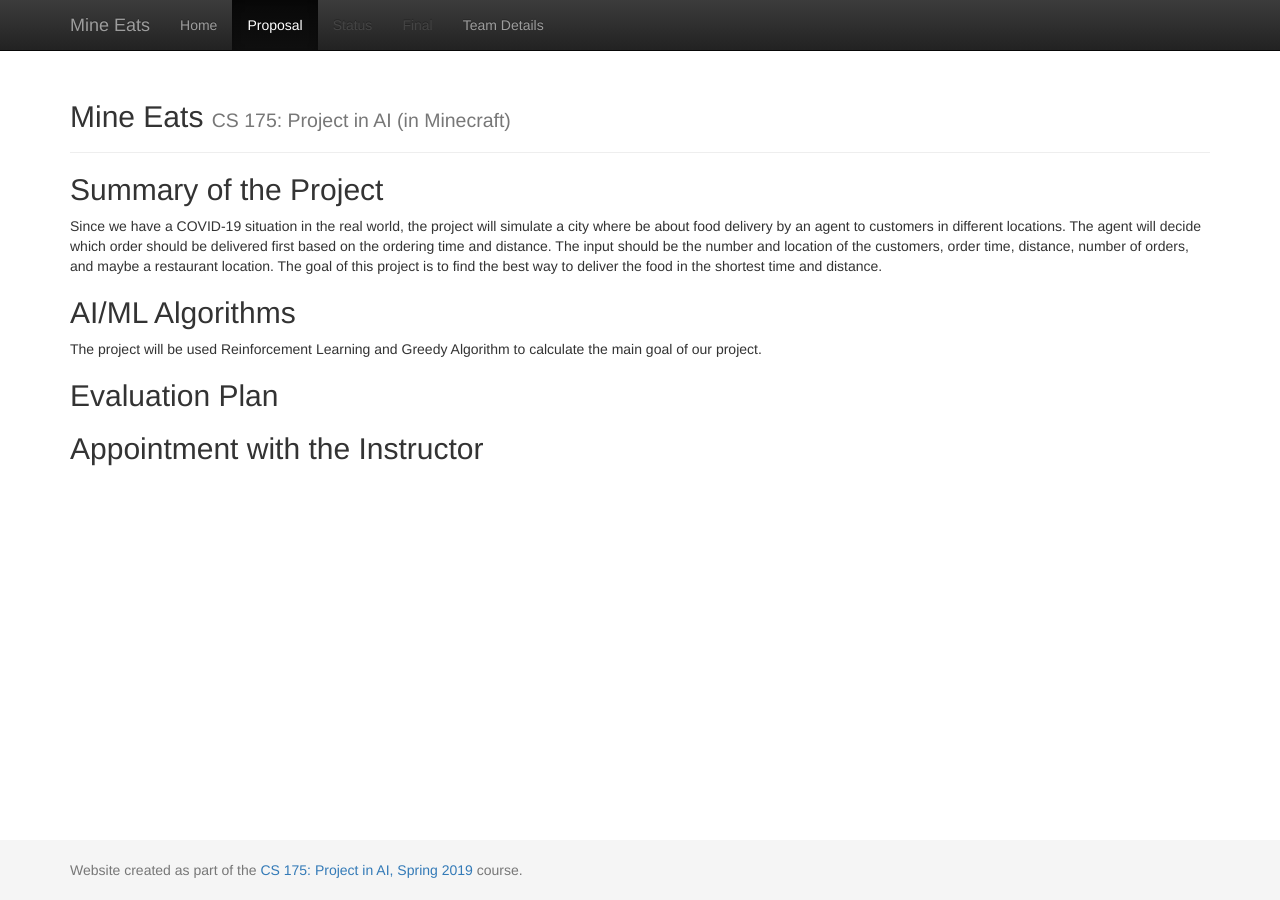
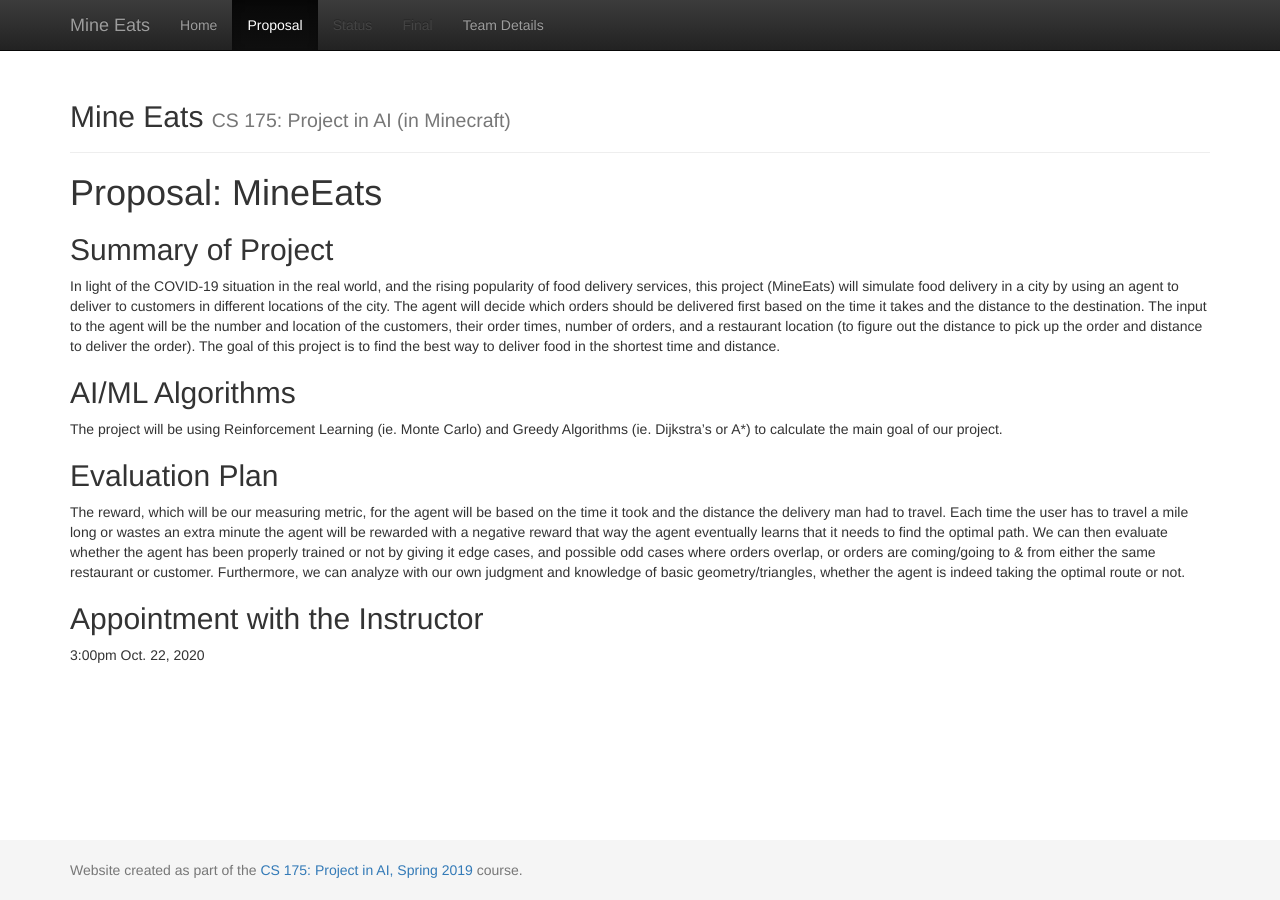
Before and after one commit to Superpanda35/Serious-Sam, a Jekyll site: the page built from docs/proposal.md, in a window 1280 px wide. Built offline with Jekyll 4.4.1, drawn with Linux system fonts in a browser that asks for light colours.

Commit message:
Update proposal.md

```diff
--- a/docs/proposal.md
+++ b/docs/proposal.md
@@ -3,13 +3,20 @@ layout: default
 title: Proposal
 ---
 
-## Summary of the Project
-Since we have a COVID-19 situation in the real world, the project will simulate a city where be about food delivery by an agent to customers in different locations. The agent will decide which order should be delivered first based on the ordering time and distance. The input should be the number and location of the customers, order time, distance, number of orders, and maybe a restaurant location. The goal of this project is to find the best way to deliver the food in the shortest time and distance.
+# Proposal: MineEats #
 
-## AI/ML Algorithms
-The project will be used Reinforcement Learning and Greedy Algorithm to calculate the main goal of our project.
+## Summary of Project ##
 
-## Evaluation Plan
+In light of the COVID-19 situation in the real world, and the rising popularity of food delivery services, this project (MineEats) will simulate food delivery in a city by using an agent to deliver to customers in different locations of the city. The agent will decide which orders should be delivered first based on the time it takes and the distance to the destination. The input to the agent will be the number and location of the customers, their order times, number of orders, and a restaurant location (to figure out the distance to pick up the order and distance to deliver the order). The goal of this project is to find the best way to deliver food in the shortest time and distance.
 
+## AI/ML Algorithms ##
 
-## Appointment with the Instructor
+The project will be using Reinforcement Learning (ie. Monte Carlo) and Greedy Algorithms (ie. Dijkstra’s or A*) to calculate the main goal of our project.
+
+## Evaluation Plan ##
+
+The reward, which will be our measuring metric, for the agent will be based on the time it took and the distance the delivery man had to travel. Each time the user has to travel a mile long or wastes an extra minute the agent will be rewarded with a negative reward that way the agent eventually learns that it needs to find the optimal path. We can then evaluate whether the agent has been properly trained or not by giving it edge cases, and possible odd cases where orders overlap, or orders are coming/going to & from either the same restaurant or customer. Furthermore, we can analyze with our own judgment and knowledge of basic geometry/triangles, whether the agent is indeed taking the optimal route or not.
+
+## Appointment with the Instructor ##
+
+3:00pm Oct. 22, 2020
```
